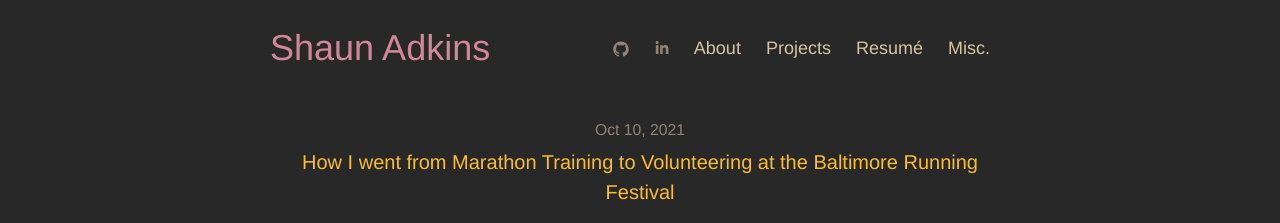
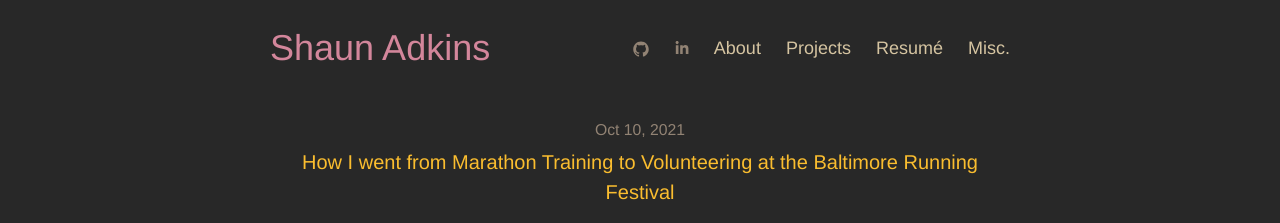
Before and after one commit to adkinsrs/sadkins_site, a Jekyll site: the page built from index.md, in a window 1280 px wide. Shown: the top 223 px of the page. Built offline with Jekyll 4.4.1, drawn with Linux system fonts in a browser that asks for light colours.

Commit message:
finally fixing the issue with odd stylings

```diff
--- a/_includes/header.html
+++ b/_includes/header.html
@@ -8,7 +8,7 @@
       <a class="page-link" href="/about/">About</a>
       <a class="page-link" href="/projects/">Projects</a>
       <a class="page-link" href="/resume/">Resumé</a>
-      <a class="page-link" href="/miscellaneous/">Misc.<a>
+      <a class="page-link" href="/miscellaneous/">Misc.</a>
     </nav>
   </div>
 
```
